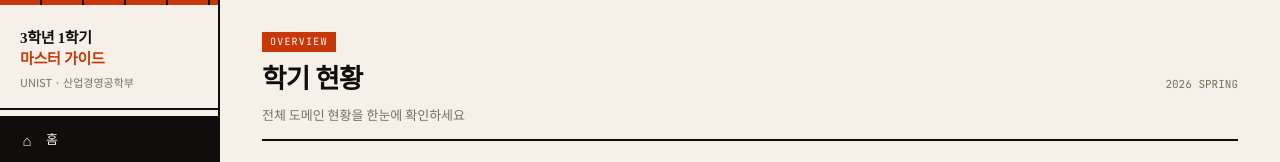
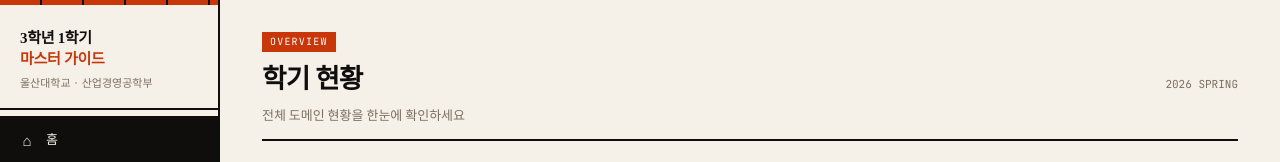
Before and after one commit to barney12348/semester-dashboard, a React (Vite) app: page / in a window 1280 px wide. Shown: the top 162 px of the page. Built offline with nearby package versions, Linux system fonts and the light colour scheme.

Commit message:
fix: UNIST → 울산대학교 수정

```diff
--- a/src/components/Layout.jsx
+++ b/src/components/Layout.jsx
@@ -14,7 +14,7 @@ export default function Layout({ children, theme, toggleTheme }) {
       <aside className='sidebar'>
         <div className='sidebar-logo'>
           <h1>3학년 1학기<br /><span>마스터 가이드</span></h1>
-          <p>UNIST · 산업경영공학부</p>
+          <p>울산대학교 · 산업경영공학부</p>
         </div>
         <nav className='sidebar-nav'>
           {NAV.map(({ to, icon, label, num }) => (
```
